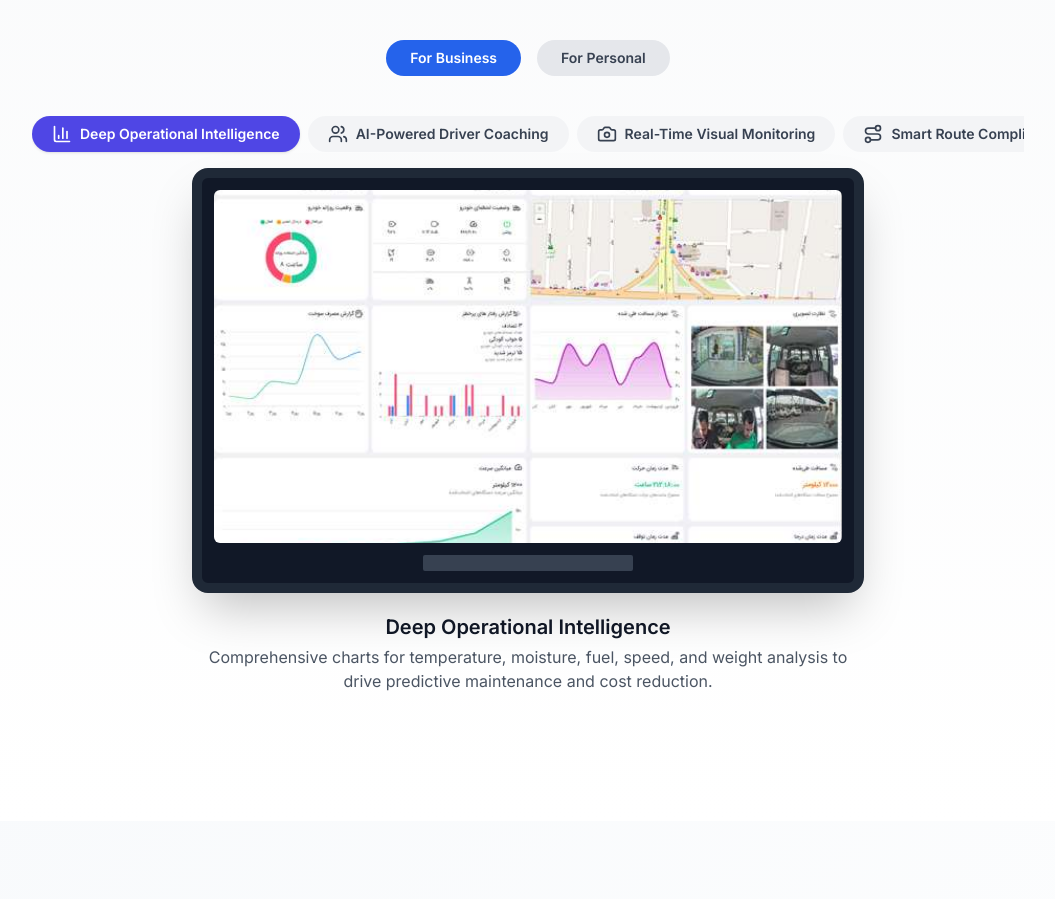
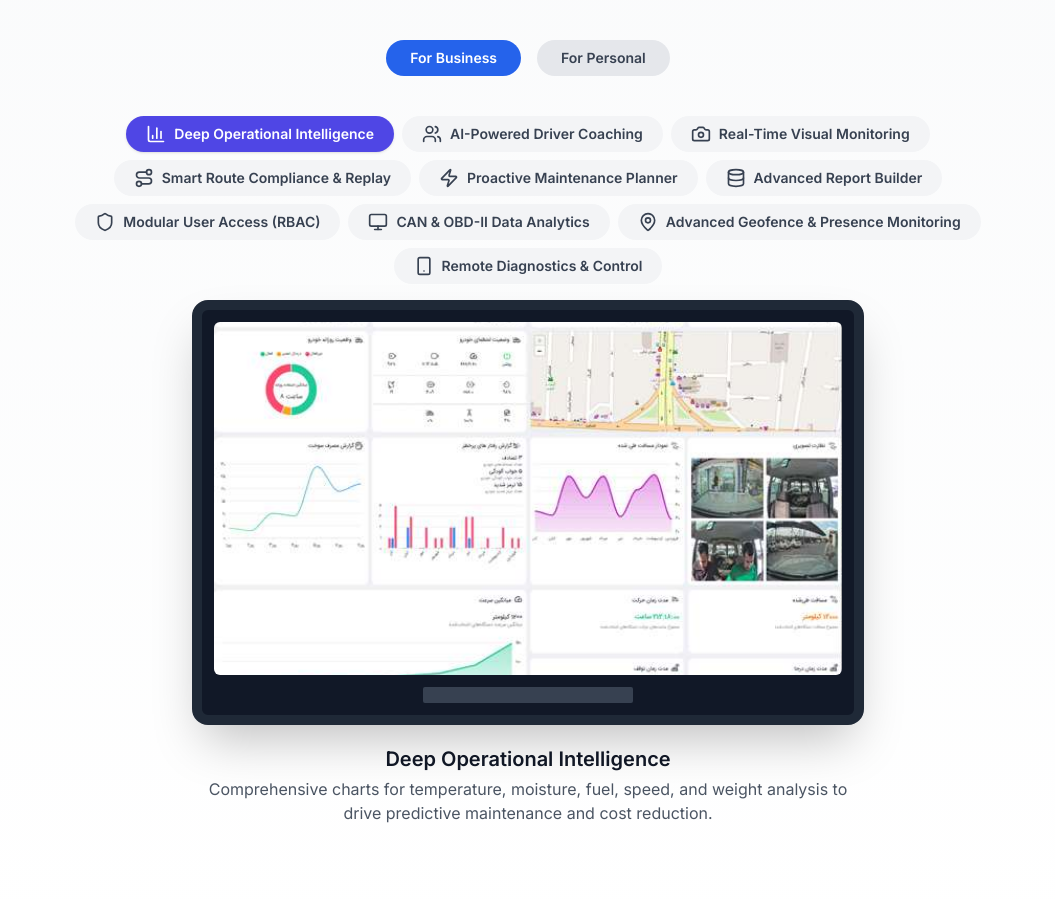
Before and after one commit to Bahareh-Esteki/fleetinfinity, a Next.js app: page / in a window 1280 px wide. Shown: the part 2344-3243 px from the top of the page, without its empty margins (112-1167 px from the left). Built offline with nearby package versions, Linux system fonts and the light colour scheme.

Commit message:
new commit

```diff
--- a/app/components/MorphingPlatformShowcase.js
+++ b/app/components/MorphingPlatformShowcase.js
@@ -312,7 +312,7 @@
           className="w-full overflow-x-auto scrollbar-thin scrollbar-thumb-gray-200 scrollbar-track-transparent"
           aria-label="Platform Capabilities Tabs"
         >
-          <ul className="flex gap-2 min-w-[600px] sm:min-w-0 items-center justify-left pb-4">
+          <ul className="flex flex-wrap gap-2 items-center justify-center pb-4">
             {features.map((feature, i) => (
               <li key={feature.label}>
                 <button
```
